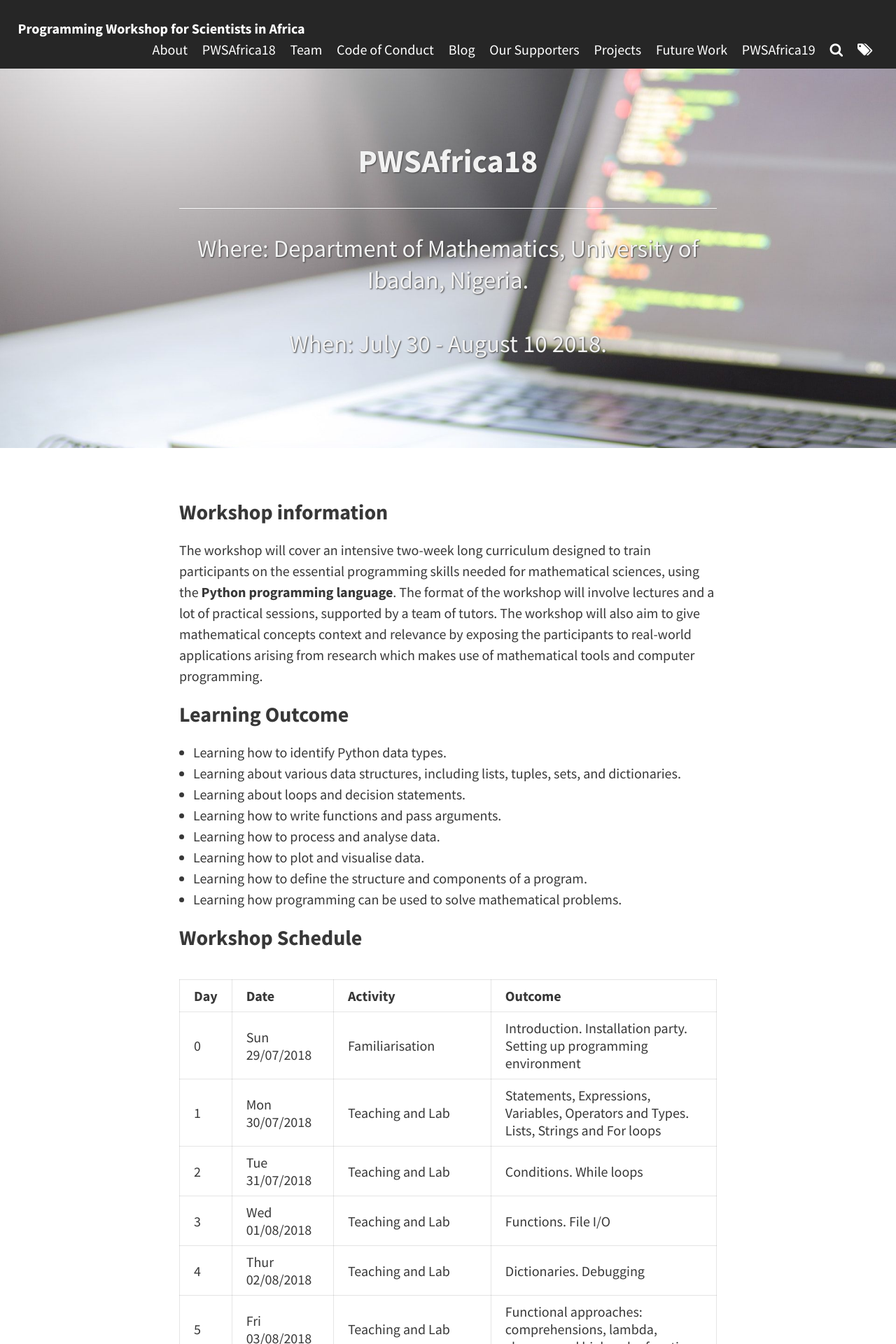
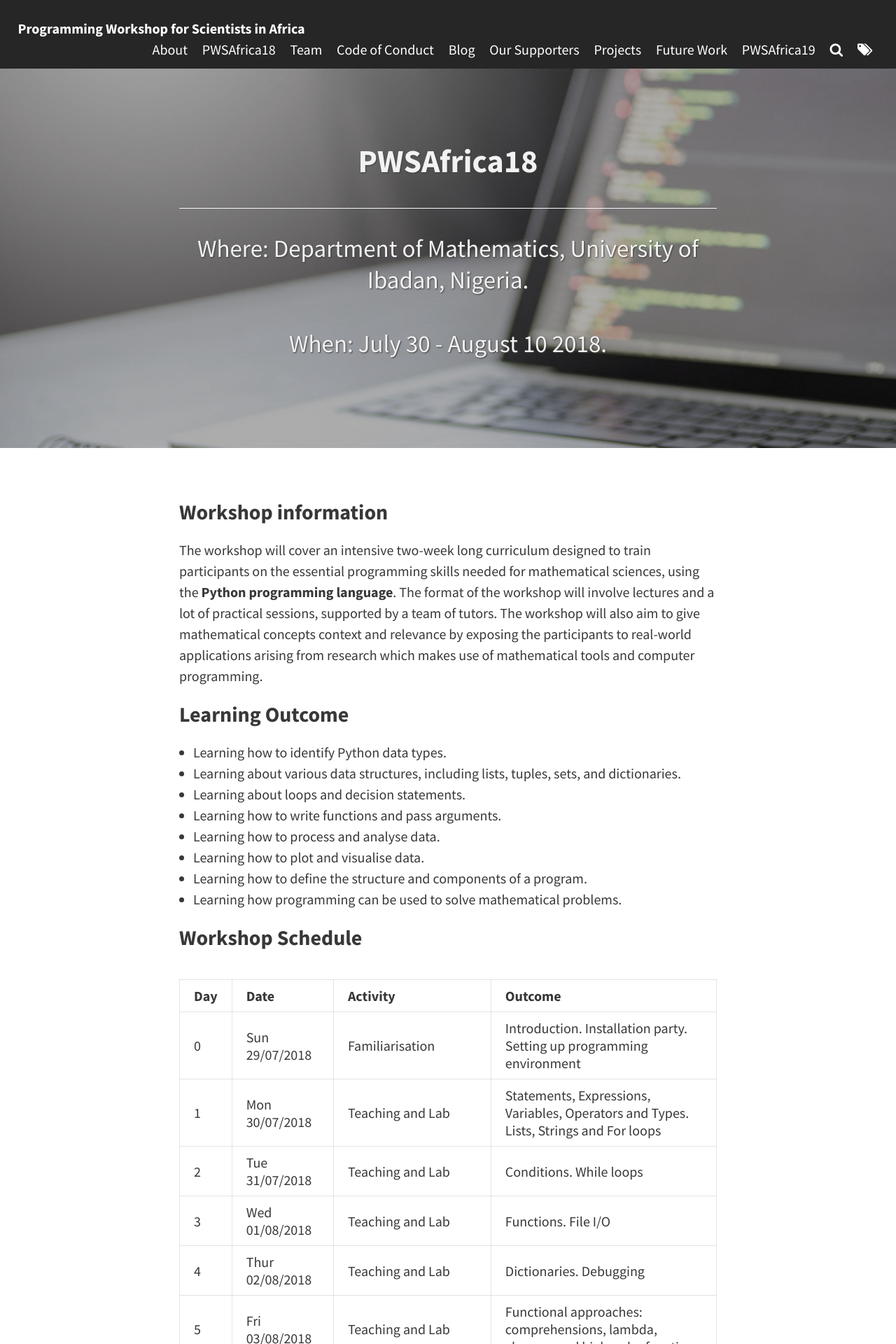
Before and after one commit to pwsafrica/pwsafrica.github.io, a Jekyll site: the page built from pages/2_pwsafrica18.md, in a window 1280 px wide. Shown: the top 1920 px of the page at 70% size. Built offline with Jekyll 4.4.1, drawn with Linux system fonts in a browser that asks for light colours.

Commit message:
Darker background picture

```diff
--- a/pages/2_pwsafrica18.md
+++ b/pages/2_pwsafrica18.md
@@ -3,7 +3,7 @@ layout: page
 title: PWSAfrica18
 permalink: /2018/
 subtitle: "<hr>Where: Department of Mathematics, University of Ibadan, Nigeria. <br> <br> When: July 30 - August 10 2018."
-feature-img: "assets/img/pexels/computer2.jpeg"
+feature-img: "assets/img/pexels/computer2-2.jpg"
 ---
 
 ### Workshop information
```
